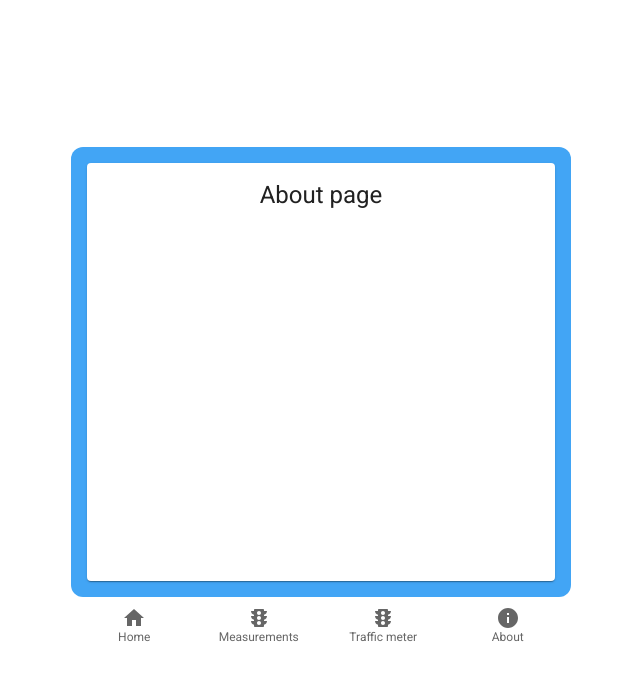
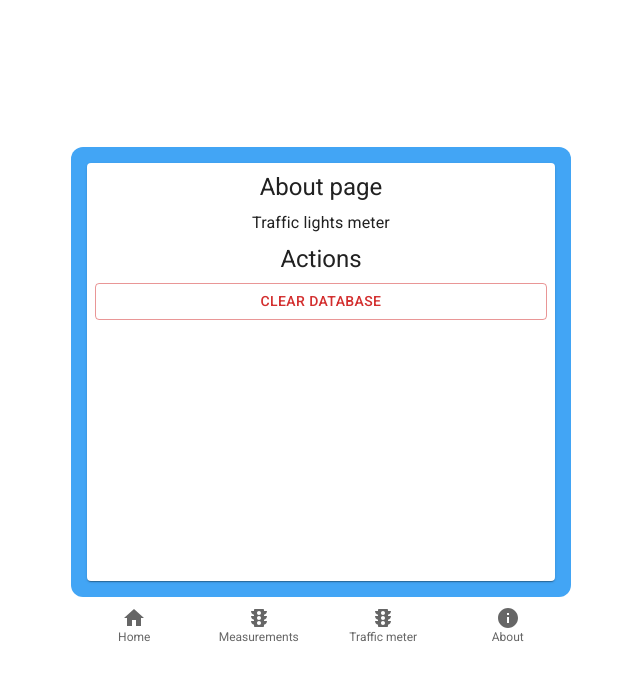
Before and after one commit to klishin16/fast-ride-meter, a React (Create React App) app: page /about in a window 1280 px wide. Shown: the top 680 px of the page, without its empty margins (319-959 px from the left). Built offline with nearby package versions, Linux system fonts and the light colour scheme.

Commit message:
Added clear db action

```diff
--- a/src/pages/AboutPage.tsx
+++ b/src/pages/AboutPage.tsx
@@ -1,11 +1,32 @@
-import { Card, Typography } from "@mui/material";
+import { Button, Card, Typography } from "@mui/material";
+import { useContext } from "react";
+import { ActionTypes, TrafficLightsContext } from "../state/TrafficLightsContext";
 
 const AboutPage = () => {
-  return <Card sx={{
+  const {dispatch} = useContext(TrafficLightsContext);
+
+  const clearDbHandler = () => {
+    dispatch({
+      type: ActionTypes.CLEAR_DB,
+      payload: {}
+    })
+  }
+
+  return <Card sx={ {
     width: 1,
-    p: 2
-  }}>
+    p: 1,
+    display: 'flex',
+    flexDirection: 'column',
+    gap: 1
+  } }>
     <Typography variant='h5'>About page</Typography>
+    <Typography>Traffic lights meter</Typography>
+
+    <Typography variant='h5'>Actions</Typography>
+    <Button sx={ {width: 1} }
+            variant="outlined"
+            color="error"
+            onClick={ clearDbHandler }>Clear database</Button>
   </Card>
 }
 
--- a/src/state/TrafficLightsContext.tsx
+++ b/src/state/TrafficLightsContext.tsx
@@ -68,7 +68,8 @@ export enum ActionTypes {
   ADD_LIGHT = 'add_light',
   REMOVE_LIGHT = 'remove_light',
   ADD_METRIC = 'add_metric',
-  REMOVE_METRIC = 'remove_metric'
+  REMOVE_METRIC = 'remove_metric',
+  CLEAR_DB = 'clear_db'
 }
 
 type TrafficLightsPayload = {
@@ -89,6 +90,7 @@ type TrafficLightsPayload = {
   [ActionTypes.REMOVE_METRIC]: {
     id: string;
   },
+  [ActionTypes.CLEAR_DB]: {},
 }
 
 export type TrafficLightActions = ActionMap<TrafficLightsPayload>[keyof ActionMap<TrafficLightsPayload>];
@@ -155,6 +157,8 @@ export const trafficLightReducer = (state: ITrafficLightsState, action: TrafficL
           allIds: state.metrics.allIds.filter((id) => id !== action.payload.id)
         }
       }
+    case ActionTypes.CLEAR_DB:
+      return initialState
     default:
       return state;
   }
```
